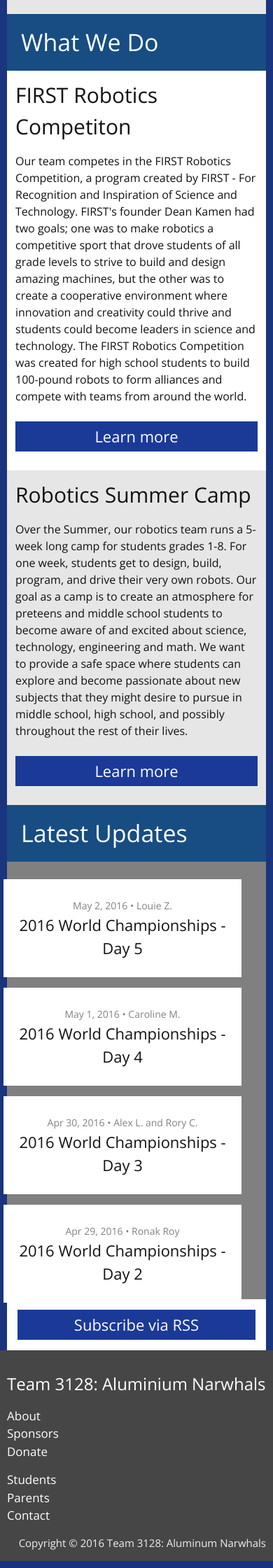
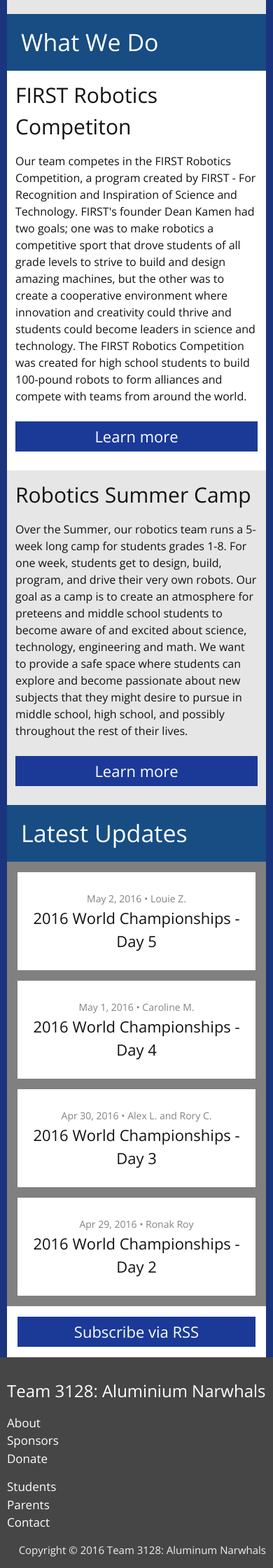
Before and after one commit to uynitsuj/team3128.github.io, a Jekyll site: the page built from index.html, in a window 390 px wide. Shown: the part 2059-4299 px from the top of the page at 70% size. Built offline with Jekyll 4.4.1, drawn with Linux system fonts in a browser that asks for light colours; nearby versions of some CDN libraries.

Commit message:
Fixed Mobile Updates

```diff
--- a/index.html
+++ b/index.html
@@ -18,19 +18,19 @@
 }
 
 @media screen and (max-width: 1250px){
-  .normwidthupdates {
+  .normwidthupdate {
     display: none;
   }
-  .smallwidthupdates {
-    display: table;;
+  .smallwidthupdate {
+    display: table;
   }
 }
 
 @media screen and (min-width: 1250px) {
-  .normwidthupdates {
+  .normwidthupdate {
     display: table;
   }
-  .smallwidthupdates {
+  .smallwidthupdate {
     display: none;
   }
 }
@@ -333,7 +333,7 @@
       <tr style="background: grey">
         <td>
 
-          <table class="normwidthupdates" style="table-layout:fixed" width="100%" cellspacing="15px" cellpadding="20px">
+          <table class="normwidthupdate" style="table-layout:fixed" width="100%" cellspacing="15px" cellpadding="20px">
             <tr width="100%" height="150px">
               {% for post in site.posts limit: 4 %}
                 <td onClick="javascript:location.href='{{ post.url | prepend: site.baseurl }}'" class="indexpost hoverAnimate" width="25%" style="vertical-align: top">
@@ -344,7 +344,7 @@
             </tr>
           </table>
 
-          <table class="smallwidthupdates hoverAnimate" style="table-layout:fixed" width="100%" cellspacing="15px">
+          <table class="smallwidthupdate" style="table-layout:fixed" width="100%" cellspacing="15px">
             {% for post in site.posts limit: 4 %}
               <tr width="100%">
                 <td onClick="javascript:location.href='{{ post.url | prepend: site.baseurl }}'" class="indexpost hoverAnimate" width="33%" style="text-align: center;vertical-align: middle; padding-top: 25px; padding-right: 15px; padding-left: 15px; padding-bottom:10px;">
```
